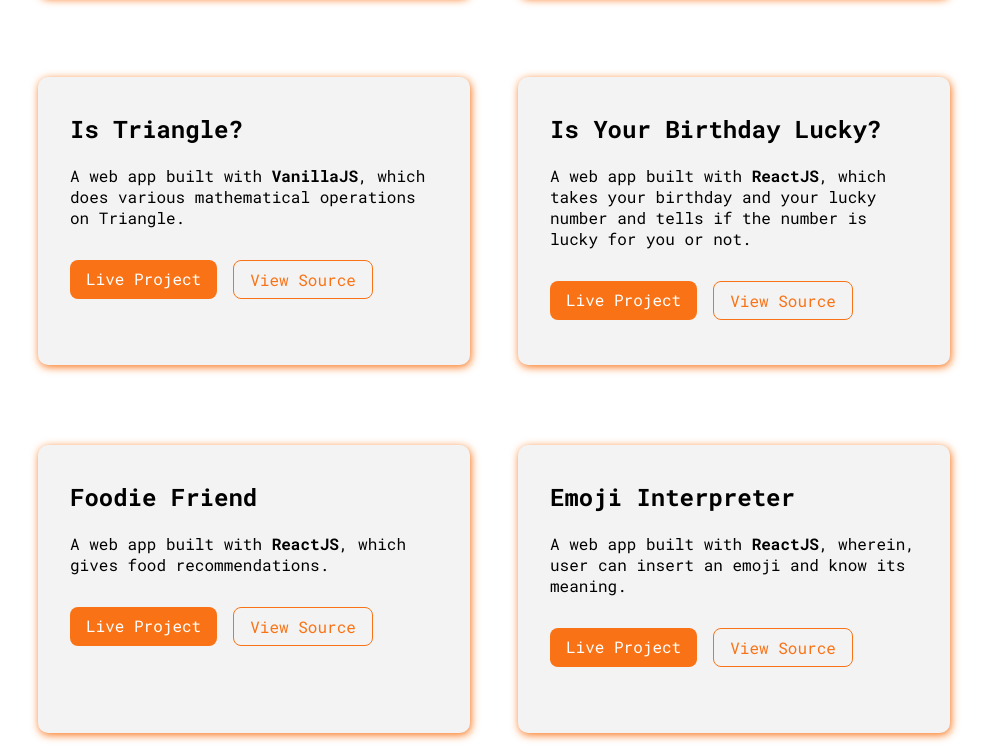
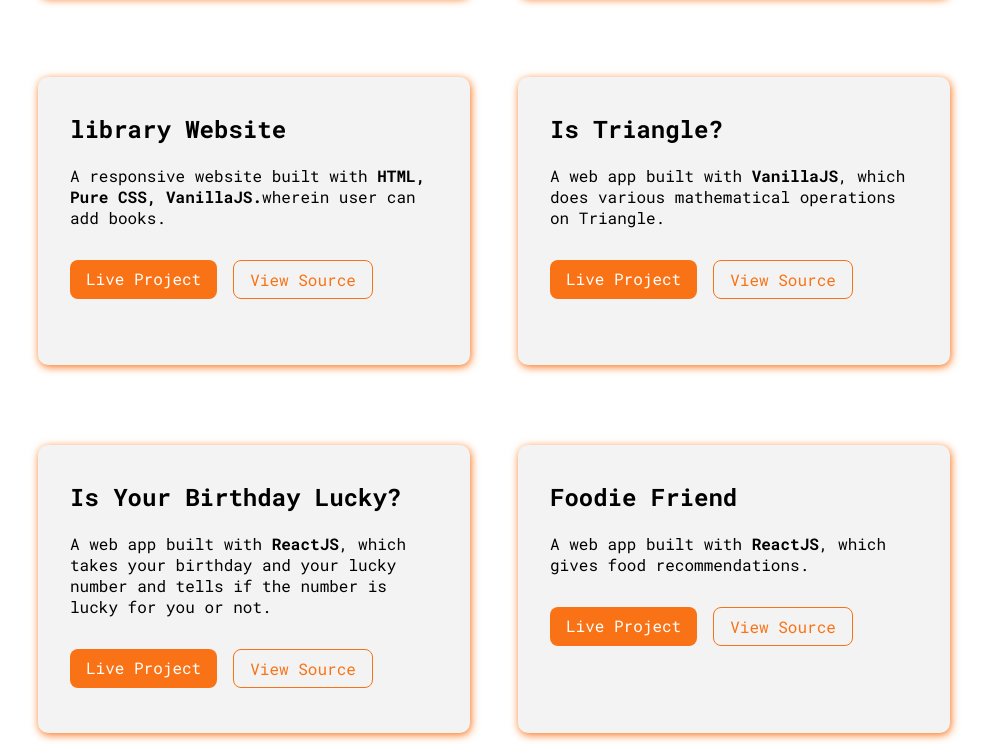
Before and after one commit to minku-singh/personal-website-component-library, a plain HTML site: page projects.html in a window 1280 px wide. Shown: the part 864-1620 px from the top of the page, without its empty margins (146-1135 px from the left). Drawn offline with Linux system fonts and the light colour scheme.

Commit message:
library website

```diff
--- a/projects.html
+++ b/projects.html
@@ -57,6 +57,22 @@
                     <div class="project">
                         <a href="https://learn-here-121212.netlify.app/" class="project-link link link-primary">Live Project</a>
                         <a href="https://github.com/minku-singh/responsive-website" class="project-link link link-secondary">View Source</a>
+                    </div>
+
+                </div>
+            </li>
+        </ul>
+
+        <!-- a library website -->
+        <ul class="list-non-bullet ow project-container card">
+            <li>
+                <div class="container container-center">
+                    <h2>library Website</h2>
+                    <p>A responsive website built with <strong>HTML, Pure CSS, VanillaJS.</strong>wherein user can add books.</p>
+
+                    <div class="project">
+                        <a href="https://book-wook.netlify.app/" class="project-link link link-primary">Live Project</a>
+                        <a href="https://github.com/minku-singh/book-wook" class="project-link link link-secondary">View Source</a>
                     </div>
 
                 </div>
```
